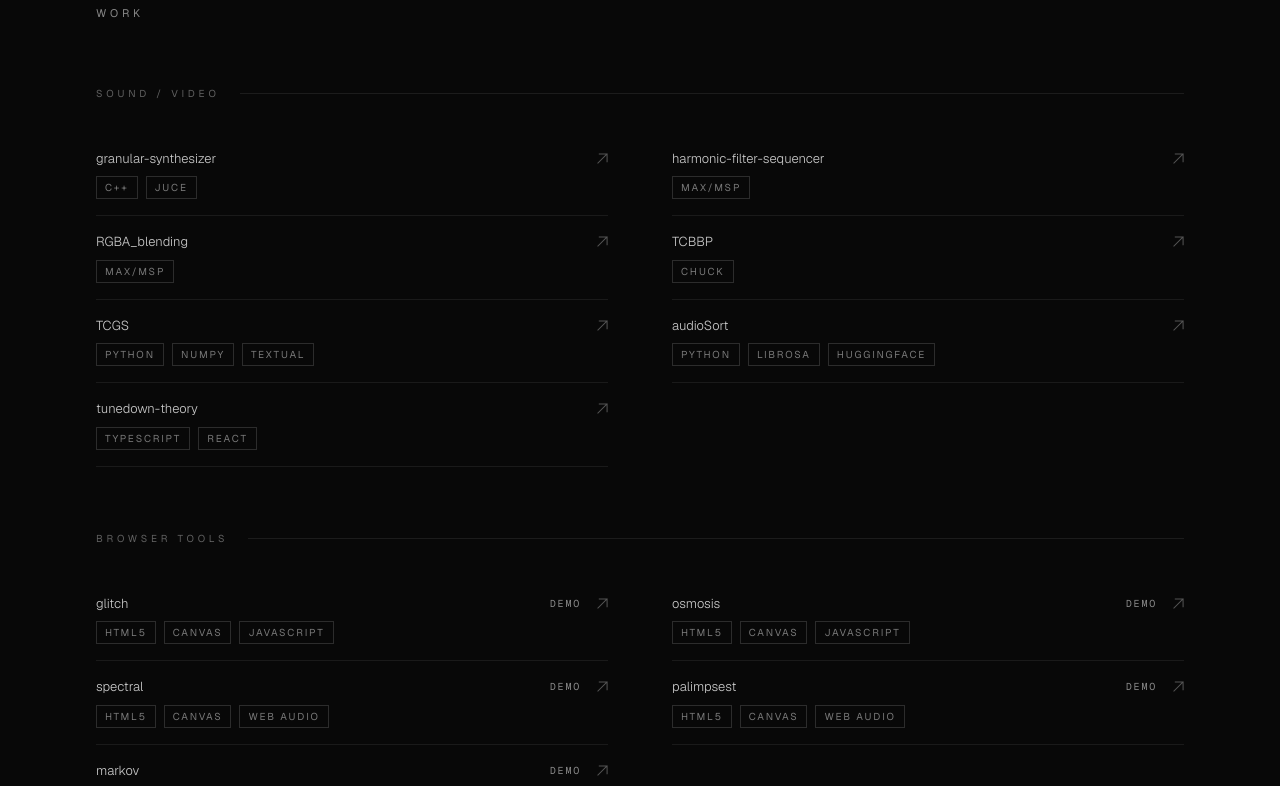
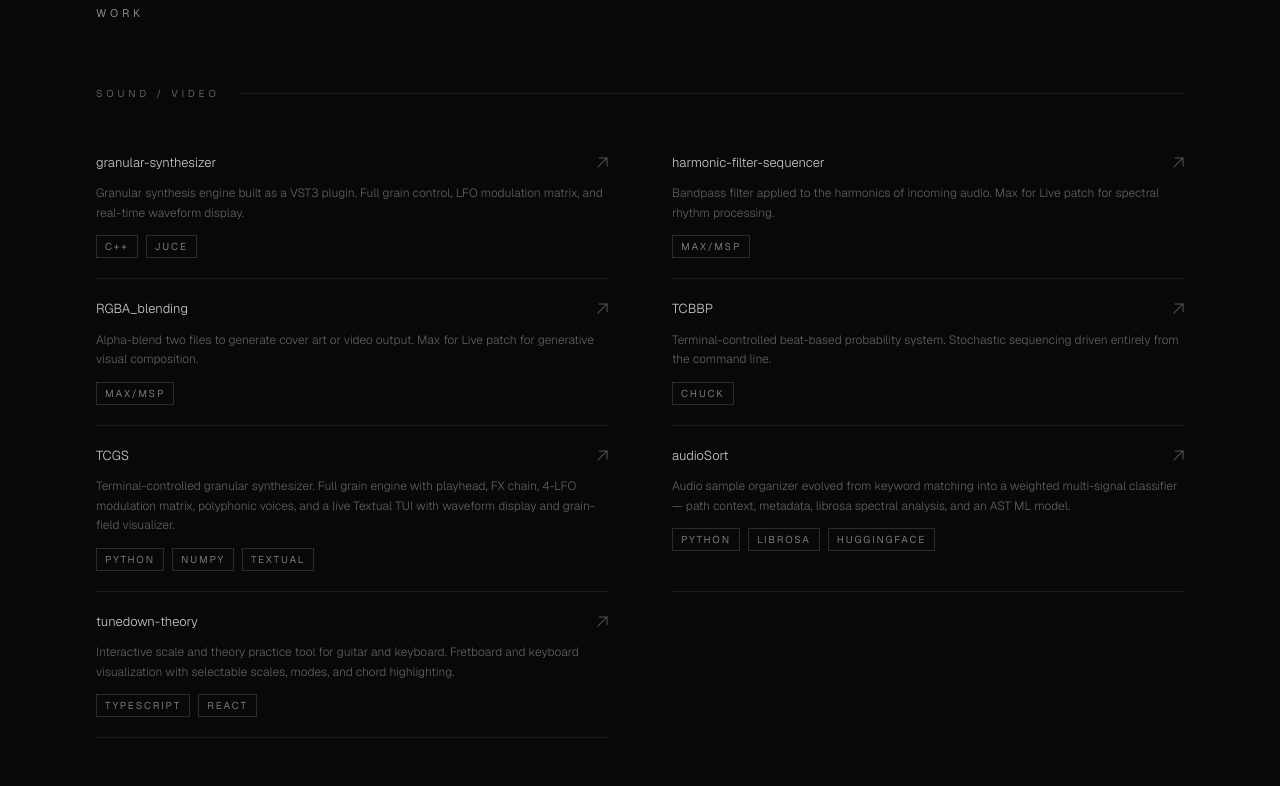
Before and after one commit to hadencain/portfolio, a Next.js app: page / in a window 1280 px wide. Shown: the part 940-1726 px from the top of the page. Built offline with nearby package versions, Linux system fonts and the light colour scheme.

Commit message:
Restore card descriptions, rename section to Interactive Demos

```diff
--- a/components/projects.tsx
+++ b/components/projects.tsx
@@ -266,7 +266,7 @@ function CompactCard({ project, delay }: { project: Project; delay: number }) {
   return (
     <motion.div
       onMouseEnter={emitFieldPulse}
-      className="border-b border-[#1a1a1a] py-4 flex flex-col gap-2"
+      className="border-b border-[#1a1a1a] py-5 flex flex-col gap-3"
       initial={{ opacity: 0, x: -8 }}
       whileInView={{ opacity: 1, x: 0 }}
       viewport={{ once: true, margin: "-60px" }}
@@ -297,6 +297,9 @@ function CompactCard({ project, delay }: { project: Project; delay: number }) {
           </a>
         </div>
       </div>
+      <p className="text-[12px] text-[#606060] font-light leading-relaxed">
+        {project.description}
+      </p>
       <Tags tags={project.tags} />
     </motion.div>
   );
@@ -345,9 +348,9 @@ export function Projects() {
         </div>
       </div>
 
-      {/* ── Browser Tools ── */}
+      {/* ── Interactive Demos ── */}
       <div id="browser-video" className="mb-16 scroll-mt-24">
-        <SectionHeader label="Browser Tools" />
+        <SectionHeader label="Interactive Demos" />
         <div className="grid grid-cols-1 md:grid-cols-2 gap-x-16">
           {BROWSER_VIDEO.map((p, i) => (
             <CompactCard key={p.title} project={p} delay={i * 0.07} />
```
